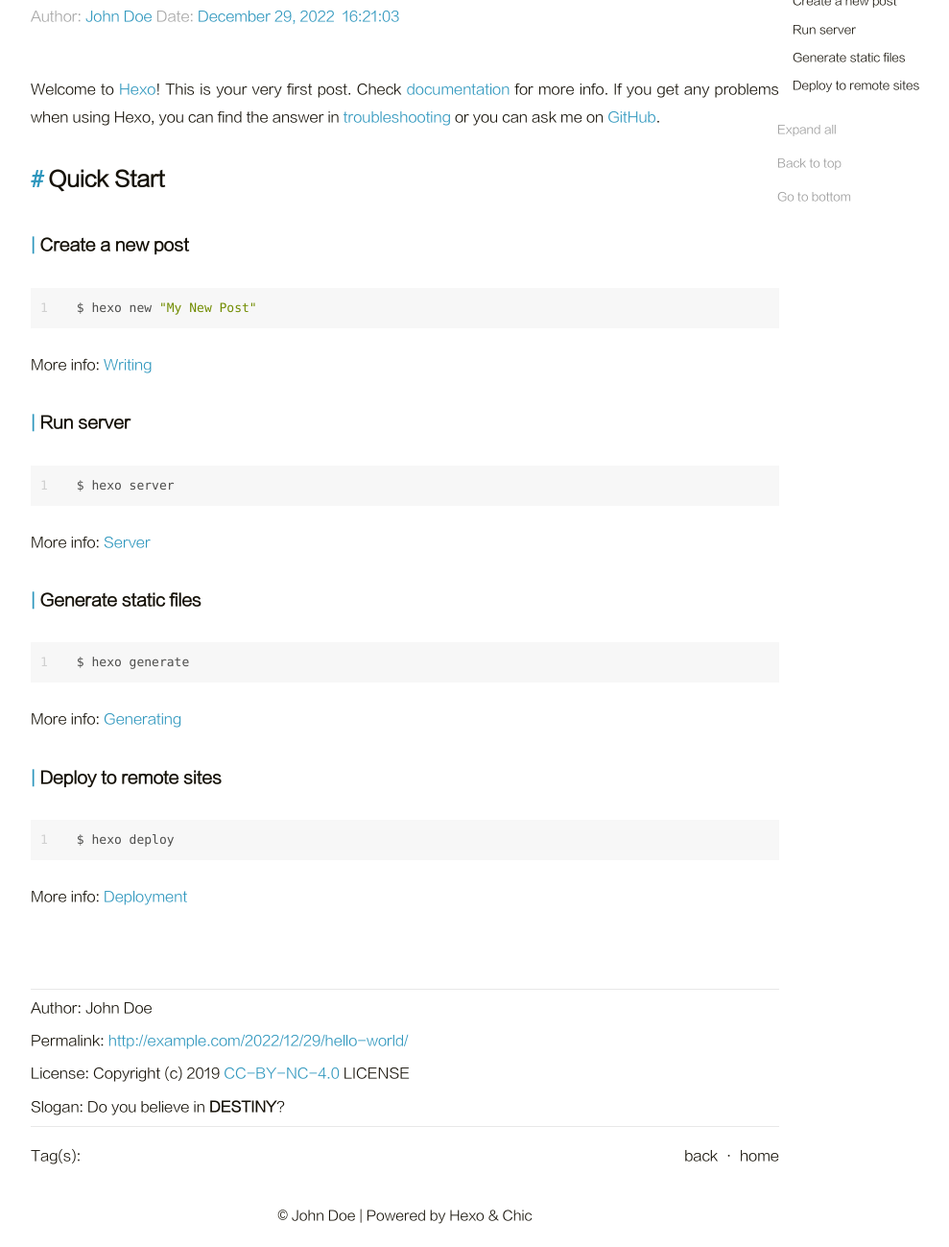
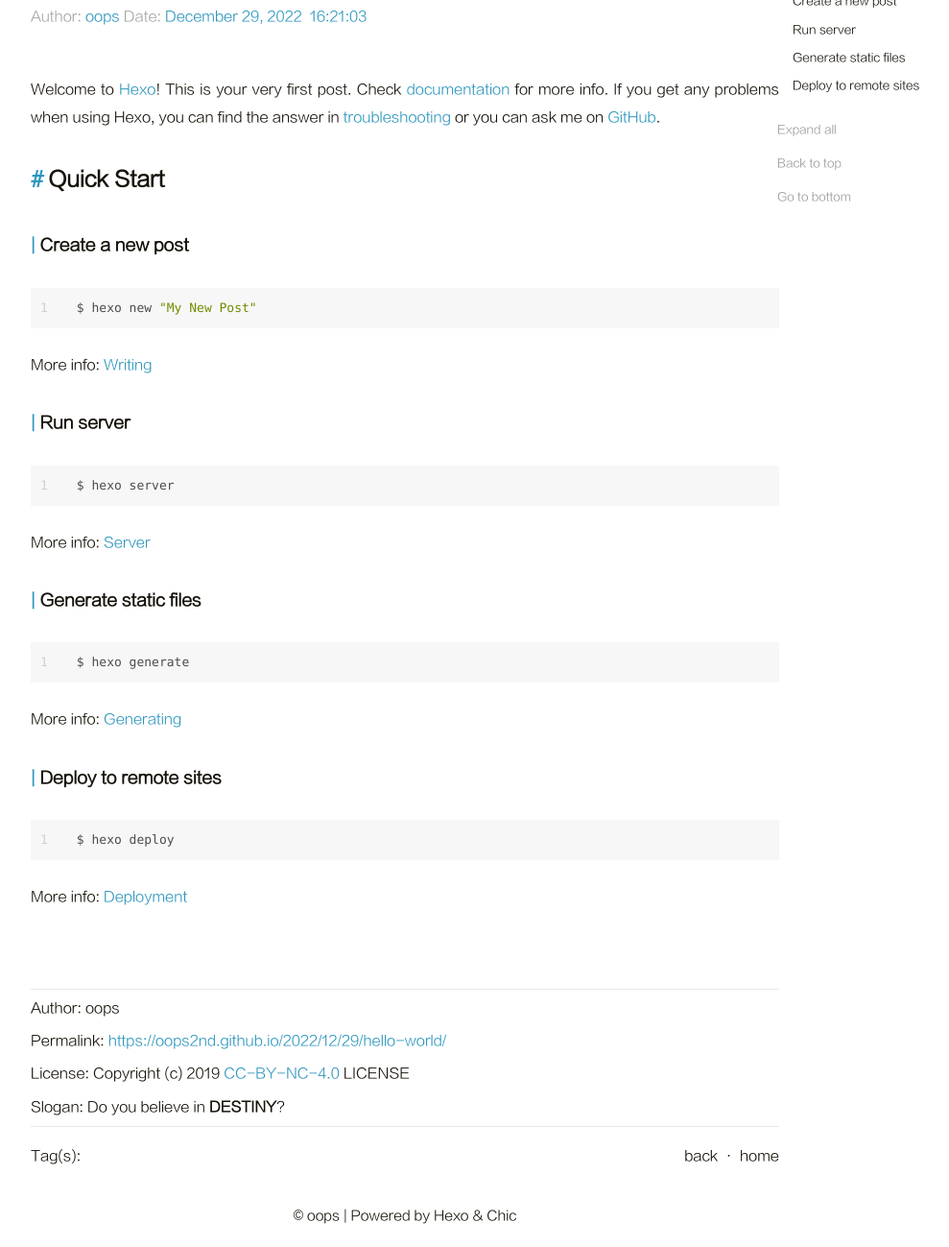
Before and after one commit to oops2nd/oops2nd.github.io, a plain HTML site: page 2022/12/29/hello-world/index.html in a window 1280 px wide. Shown: the part 137-1436 px from the top of the page at 96% size, without its empty margins (218-1207 px from the left). Drawn offline with Linux system fonts and the light colour scheme.

Commit message:
Site updated: 2022-12-30 11:00:10

```diff
--- a/2022/12/29/hello-world/index.html
+++ b/2022/12/29/hello-world/index.html
@@ -7,13 +7,15 @@
       content="width=device-width, initial-scale=1.0, maximum-scale=1.0, minimum-scale=1.0">
 <meta http-equiv="X-UA-Compatible" content="ie=edge">
 
-    <meta name="author" content="John Doe">
+    <meta name="author" content="oops">
+
+
+    <meta name="subtitle" content="偷心男爵的城堡">
 
 
 
 
-
-<title>Hello World | Hexo</title>
+<title>Hello World | 偷心男爵的城堡</title>
 
 
 
@@ -200,7 +202,7 @@
 
                 <div class="post-meta">
 
-                        Author: <a itemprop="author" rel="author" href="/">John Doe</a>
+                        Author: <a itemprop="author" rel="author" href="/">oops</a>
 
 
 
@@ -235,13 +237,13 @@
 
                     <p class="copyright-item">
                         <span>Author:</span>
-                        <span>John Doe</span>
+                        <span>oops</span>
                     </p>
 
 
                     <p class="copyright-item">
                         <span>Permalink:</span>
-                        <span><a href="http://example.com/2022/12/29/hello-world/">http://example.com/2022/12/29/hello-world/</a></span>
+                        <span><a href="https://oops2nd.github.io/2022/12/29/hello-world/">https://oops2nd.github.io/2022/12/29/hello-world/</a></span>
                     </p>
 
 
@@ -284,7 +286,7 @@
             </div>
             <footer id="footer" class="footer">
     <div class="copyright">
-        <span>© John Doe | Powered by <a href="https://hexo.io" target="_blank">Hexo</a> & <a href="https://github.com/Siricee/hexo-theme-Chic" target="_blank">Chic</a></span>
+        <span>© oops | Powered by <a href="https://hexo.io" target="_blank">Hexo</a> & <a href="https://github.com/Siricee/hexo-theme-Chic" target="_blank">Chic</a></span>
     </div>
 </footer>
 
```
Also changed, not shown: archives/2022/12/index.html (+6 -4 lines), archives/2022/index.html (+6 -4 lines), archives/index.html (+6 -4 lines), index.html (+6 -4 lines).
